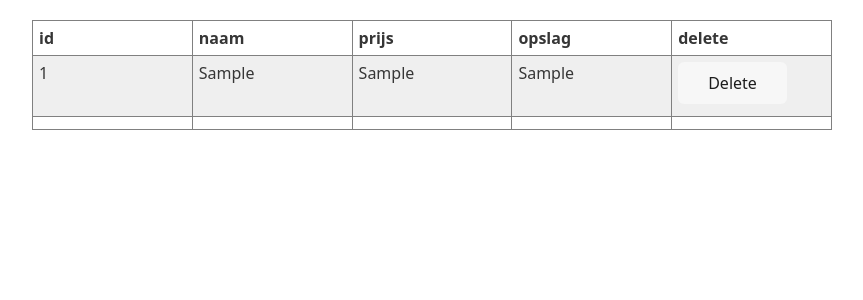
After one commit to TheShen21/flowerpower, a PHP site: page /admin/artikellijst.php in a window 1280 px wide. The commit adds this page. Shown: the top 300 px of the page, without its empty margins (208-1071 px from the left). Run offline with PHP 8.4, Linux system fonts and the light colour scheme; tables that the repository leaves empty or names only in its code hold one stand-in row (values such as "Sample post").

Commit message:
lijst voor artikel met delete af

```diff
--- a/artikel.php
+++ b/admin/artikel.php
@@ -1,6 +1,6 @@
 <?php
 
-require_once "backend/config.php";
+require_once "../backend/config.php";
 
 $name = $_POST["name"];
 $opmerking = $_POST["opmerking"];
--- /dev/null
+++ b/admin/artikellijst.php
@@ -0,0 +1,61 @@
+<?php
+
+    require_once "../backend/config.php";
+
+    $select = "select * from artikel";
+    $query = mysqli_query($link, $select);
+
+    if (isset($_GET['id'])) {
+        $id = $_GET['id'];
+        $delete = mysqli_query($link,"DELETE FROM `artikel` WHERE `idartikel`='$id'");
+    }
+
+
+?>
+<!DOCTYPE html>
+<html lang="en">
+<head>
+    <meta charset="UTF-8">
+    <title>Title</title>
+    <link rel="stylesheet" href="https://cdn.jsdelivr.net/npm/water.css@2/out/water.css">
+</head>
+<body>
+<table border="1" cellpadding="0">
+    <tr>
+        <th>id</th>
+        <th>naam</th>
+        <th>prijs</th>
+        <th>opslag</th>
+        <th>delete</th>
+    </tr>
+    <?php
+        $num = mysqli_num_rows($query);
+        if ($num > 0){
+            while ($result = mysqli_fetch_assoc($query)){
+                echo "
+                <tr>
+                    <td>".$result['idartikel']."</td>
+                    <td>".$result['naam']."</td>
+                    <td>".$result['prijs']."</td>
+                    <td>".$result['opslag']."</td>
+                    <td>
+                        <a href='artikellijst.php?id=".$result['idartikel']."' ><button>Delete</button></a>
+                    </td>
+                </tr>
+
+                ";
+            }
+        }
+
+    ?>
+    <tr>
+        <td></td>
+        <td></td>
+        <td></td>
+        <td></td>
+        <td></td>
+    </tr>
+
+</table>
+</body>
+</html>
```
Also changed, not shown: admin/artikel.html (renamed from artikel.html).
